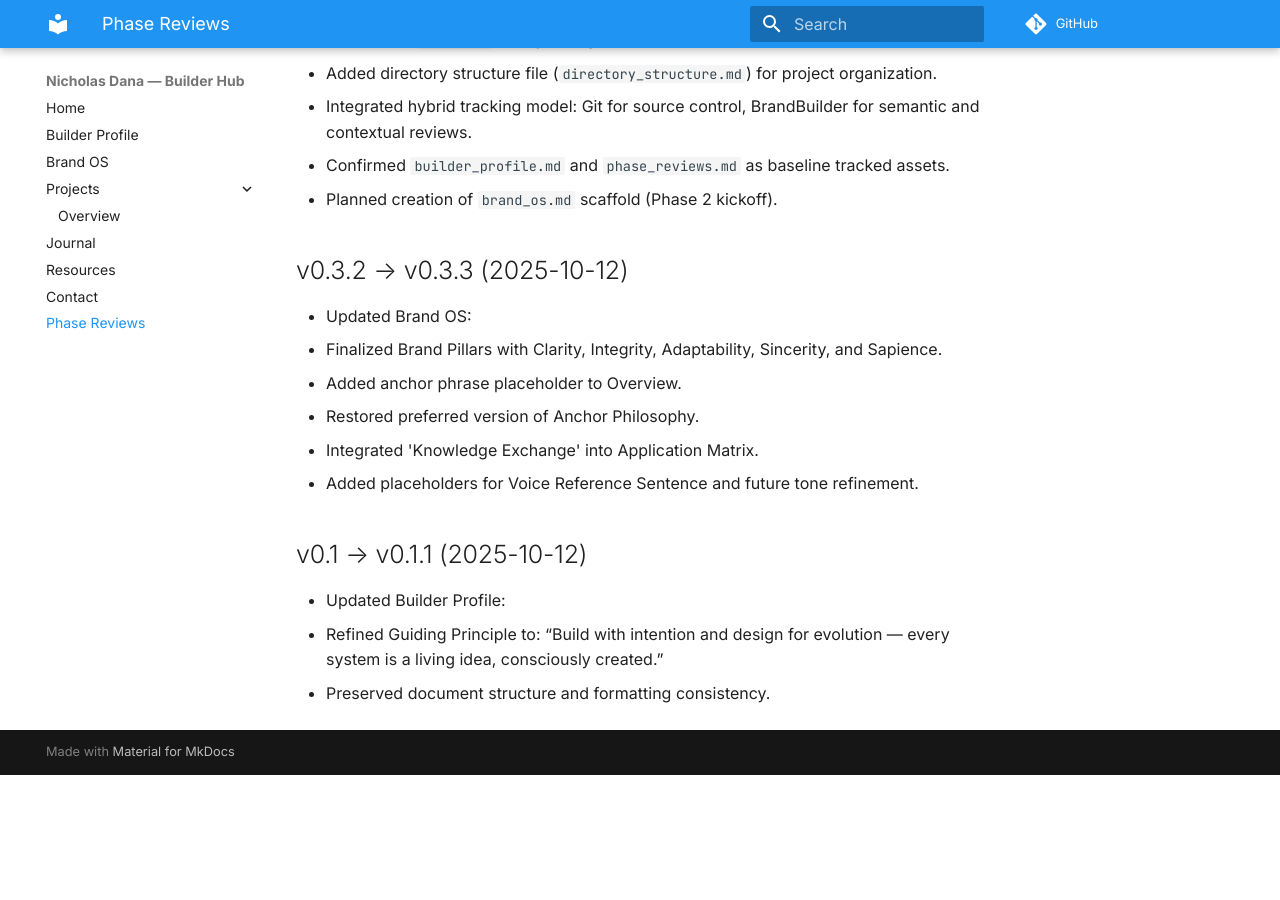
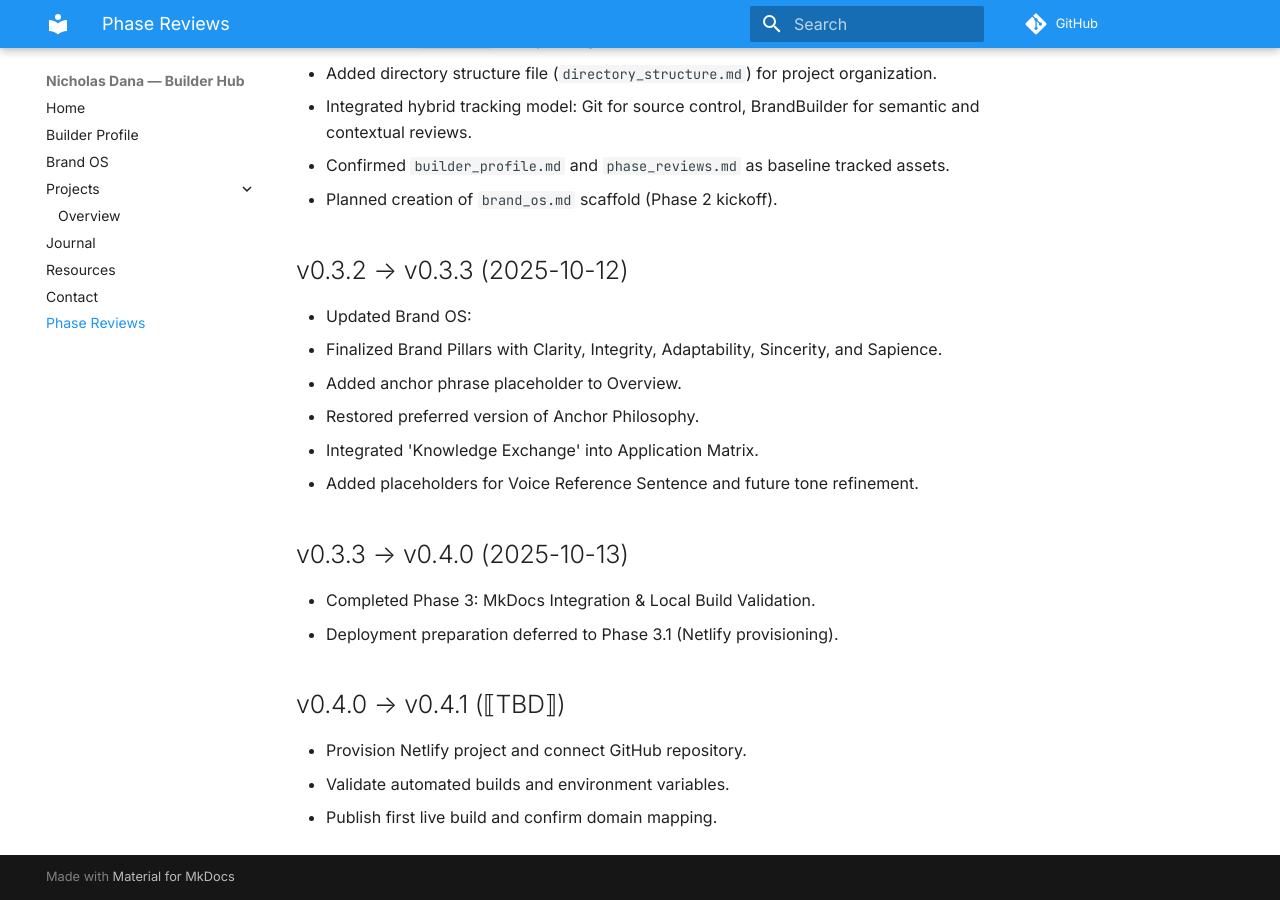
Before and after one commit to NichD/ndana_bb, an MkDocs documentation site: the page built from docs/reviews/phase_reviews.md, in a window 1280 px wide and 900 px high, scrolled down 647 px. Built offline with MkDocs 1.6.1 and Material for MkDocs 9.7.7, drawn with Linux system fonts in a browser that asks for light colours; comment, search, counter and statistics services are not loaded; before the commit the page ends 1422 px from its top, so only the background shows below that.

```diff
--- a/docs/reviews/phase_reviews.md
+++ b/docs/reviews/phase_reviews.md
@@ -21,7 +21,6 @@
 - Confirmed `builder_profile.md` and `phase_reviews.md` as baseline tracked assets.
 - Planned creation of `brand_os.md` scaffold (Phase 2 kickoff).
 
-
 ## v0.3.2 → v0.3.3 (2025-10-12)
 - Updated Brand OS:
   - Finalized Brand Pillars with Clarity, Integrity, Adaptability, Sincerity, and Sapience.
@@ -30,7 +29,11 @@
   - Integrated 'Knowledge Exchange' into Application Matrix.
   - Added placeholders for Voice Reference Sentence and future tone refinement.
 
-## v0.1 → v0.1.1 (2025-10-12)
-- Updated Builder Profile:
-  - Refined Guiding Principle to: “Build with intention and design for evolution — every system is a living idea, consciously created.”
-  - Preserved document structure and formatting consistency.
+## v0.3.3 → v0.4.0 (2025-10-13)
+  - Completed Phase 3: MkDocs Integration & Local Build Validation.
+  - Deployment preparation deferred to Phase 3.1 (Netlify provisioning).
+
+## v0.4.0 → v0.4.1 (⟦TBD⟧)
+- Provision Netlify project and connect GitHub repository.
+- Validate automated builds and environment variables.
+- Publish first live build and confirm domain mapping.
```
Also changed, not shown: netlify.toml (added).
